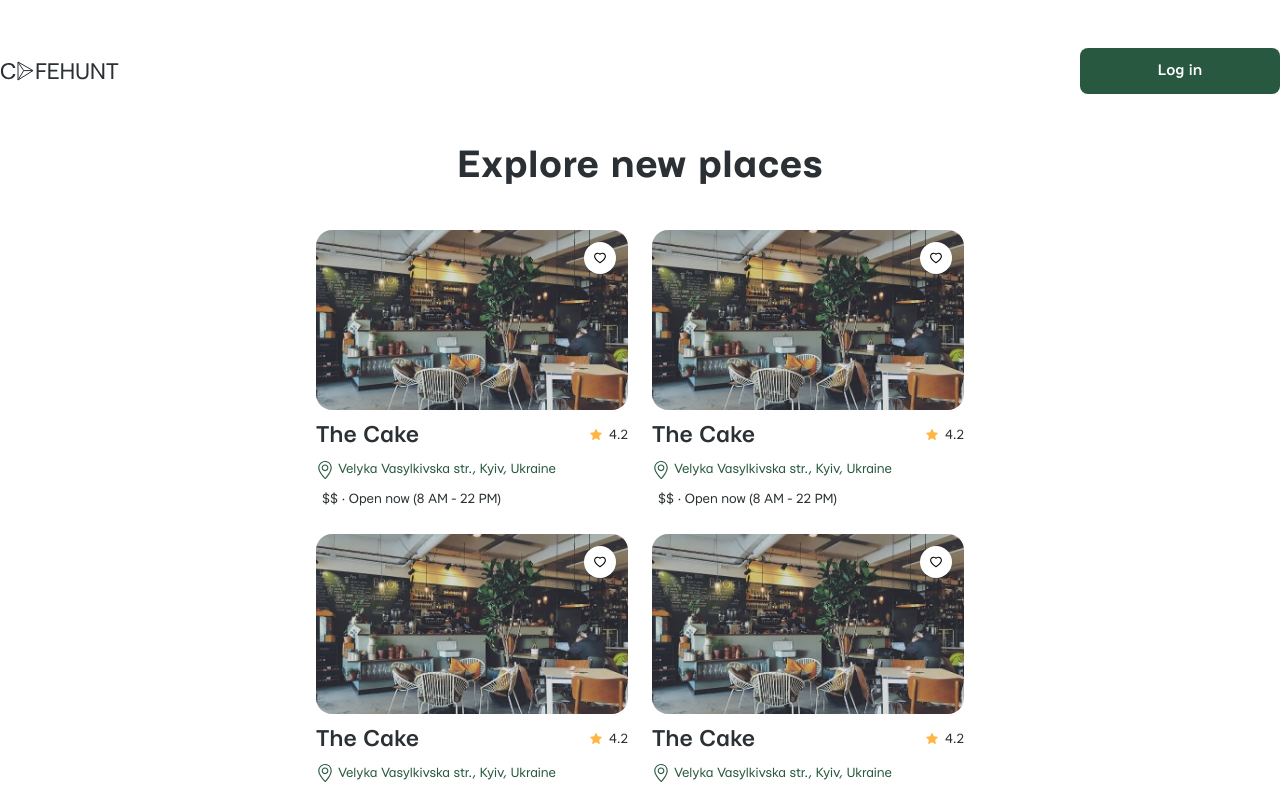
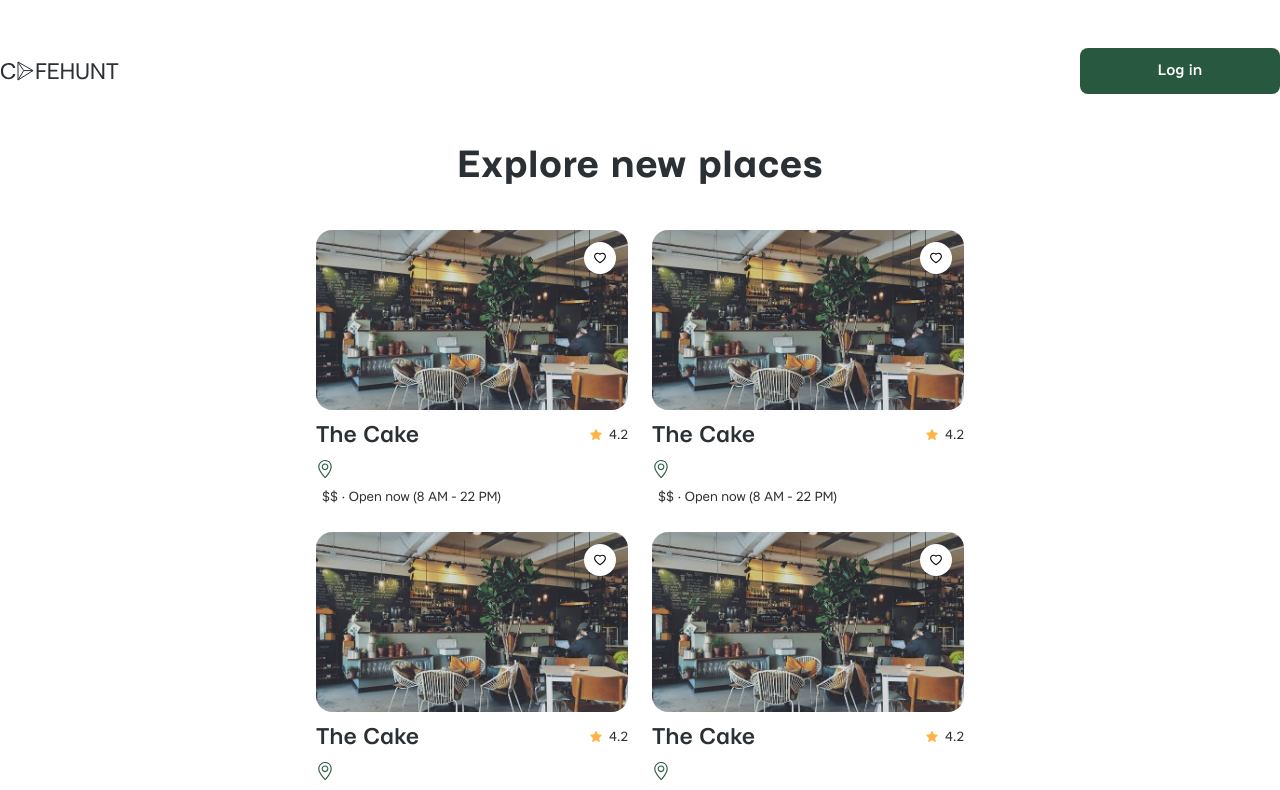
Before and after one commit to cafehunt/cafehunt-front, a React (Vite) app: page / in a window 1280 px wide. Shown: the top 790 px of the page. Built offline with nearby package versions, Linux system fonts and the light colour scheme; no server answers.

Commit message:
feature: Add actual street to cafe item card

```diff
--- a/src/components/ItemCard/ItemCard.tsx
+++ b/src/components/ItemCard/ItemCard.tsx
@@ -35,6 +35,7 @@ export const ItemCard: FC<Props> = ({ cafe }) => {
   const {
     name,
     images,
+    street,
     average_bill,
     work_time_start,
     work_time_end,
@@ -62,7 +63,7 @@ export const ItemCard: FC<Props> = ({ cafe }) => {
             </ItemCardFavorite>
           </ItemCardHeader>
           <ItemCardDescription>
-            <Location />
+            <Location street={street} />
             <Schedule>
               {average_bill} &#183; {isOpen ? 'Open now' : 'Closed'} (
               {normalizedStartTime}&nbsp;-&nbsp;
--- a/src/components/Location/Location.tsx
+++ b/src/components/Location/Location.tsx
@@ -4,15 +4,16 @@ import { SlLocationPin } from 'react-icons/sl';
 import { LocationStyled } from './Location.styled';
 
 type Props = {
+  street: string;
   variant?: string;
   color?: string;
 };
 
-export const Location: FC<Props> = ({ variant, color }) => {
+export const Location: FC<Props> = ({ street, variant, color }) => {
   return (
     <LocationStyled variant={variant} color={color} href="#">
       <SlLocationPin />
-      <span>Velyka Vasylkivska str., Kyiv, Ukraine</span>
+      <span>{street}</span>
     </LocationStyled>
   );
 };
--- a/src/types/Cafe.type.ts
+++ b/src/types/Cafe.type.ts
@@ -5,6 +5,7 @@ export interface Image {
 export interface Cafe {
   id: number;
   name: string;
+  street: string;
   places: number;
   images: Image[];
   rating: number;
```
